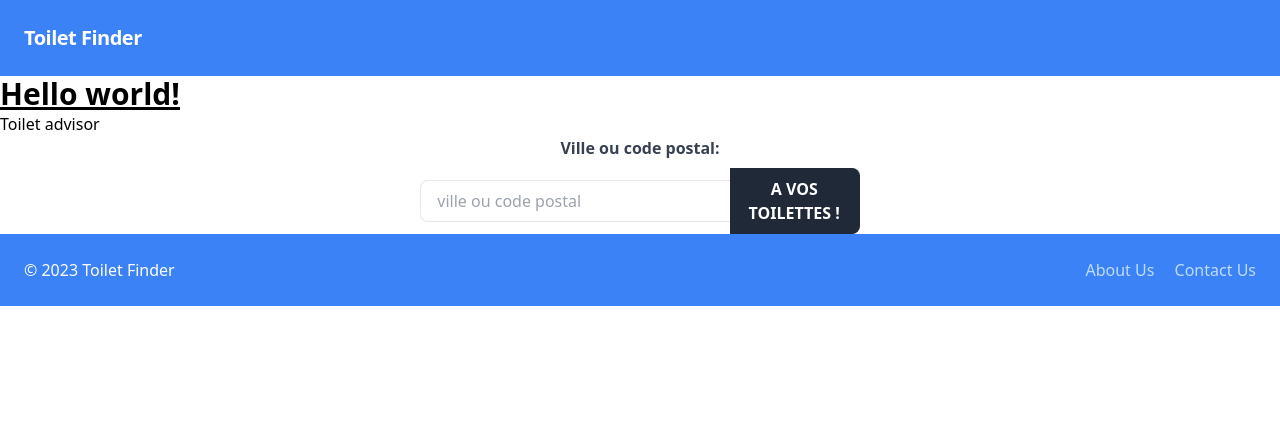
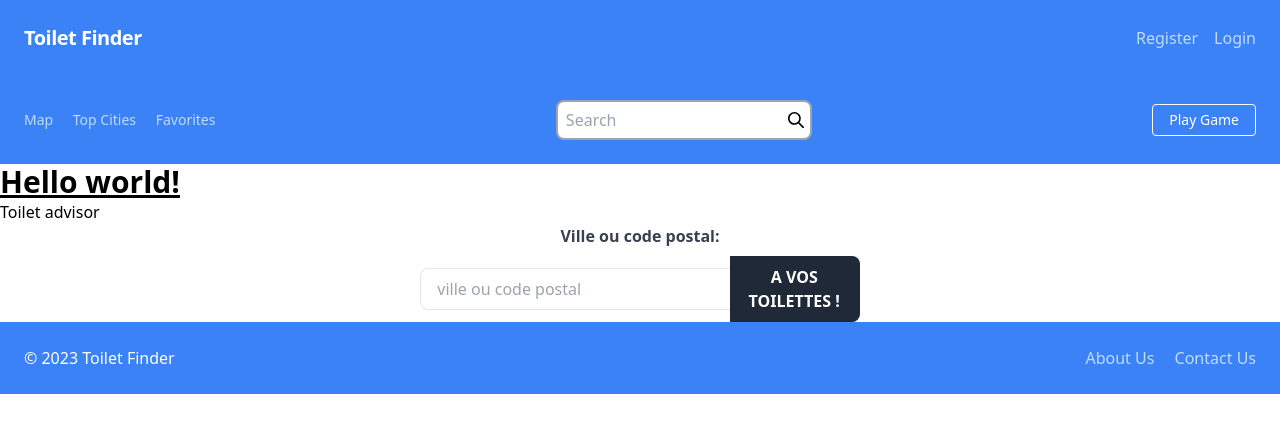
Before and after one commit to sakousi/toilet-advisor, a PHP site: page / in a window 1280 px wide. Shown: the top 433 px of the page. Run offline with PHP 8.4, Linux system fonts and the light colour scheme; style sheets or scripts are compiled from the project's sources.

Commit message:
Header front adjustement

```diff
--- a/templates/component/header.php
+++ b/templates/component/header.php
@@ -7,9 +7,37 @@
     <link rel="stylesheet" href="style.css">
 </head>
 <body>
+<header class="flex items-center justify-between bg-blue-500 p-6">
+  <h1 class="text-white font-semibold text-xl tracking-tight">Toilet Finder</h1>
+  <div class="flex items-center">
+    <a href="#" class="text-blue-200 hover:text-white mr-4">Register</a>
+    <a href="#" class="text-blue-200 hover:text-white">Login</a>
+  </div>
+</header>
+
+<!-- Nav -->
 <nav class="flex items-center justify-between flex-wrap bg-blue-500 p-6">
-        <div class="flex items-center flex-shrink-0 text-white mr-6">
-            <span class="font-semibold text-xl tracking-tight">Toilet Finder</span>
-        </div>
-    </nav>
+  <div class="text-sm">
+    <a href="#map" class="block mt-4 lg:inline-block lg:mt-0 text-blue-200 hover:text-white mr-4">
+      Map
+    </a>
+    <a href="#top-cities" class="block mt-4 lg:inline-block lg:mt-0 text-blue-200 hover:text-white mr-4">
+      Top Cities
+    </a>
+    <a href="#favorites" class="block mt-4 lg:inline-block lg:mt-0 text-blue-200 hover:text-white">
+      Favorites
+    </a>
+  </div>
+  <div class="relative w-64">
+    <form action="#" method="get">
+      <input type="text" name="search" class="w-full h-10 pl-2 pr-8 rounded-lg border-gray-400 border-2" placeholder="Search">
+      <button type="submit" class="absolute right-0 top-0 mt-3 mr-2">
+        <svg class="h-4 w-4 fill-current" xmlns="http://www.w3.org/2000/svg" viewBox="0 0 20 20"><path d="M19.707 18.293l-5.5-5.5A7.932 7.932 0 0016 7.999c0-4.411-3.589-8-8-8S0 3.588 0 7.999s3.589 8 8 8a7.932 7.932 0 004.793-1.586l5.5 5.5a1 1 0 001.414-1.414zM8 14a6 6 0 110-12 6 6 0 010 12z"/></svg>
+      </button>
+    </form>
+  </div>
+  <div>
+    <a href="#game" class="inline-block text-sm px-4 py-2 leading-none border rounded text-white border-white hover:border-transparent hover:text-blue-500 hover:bg-white mt-4 lg:mt-0">Play Game</a>
+  </div>
+</nav>
 </body>
```
